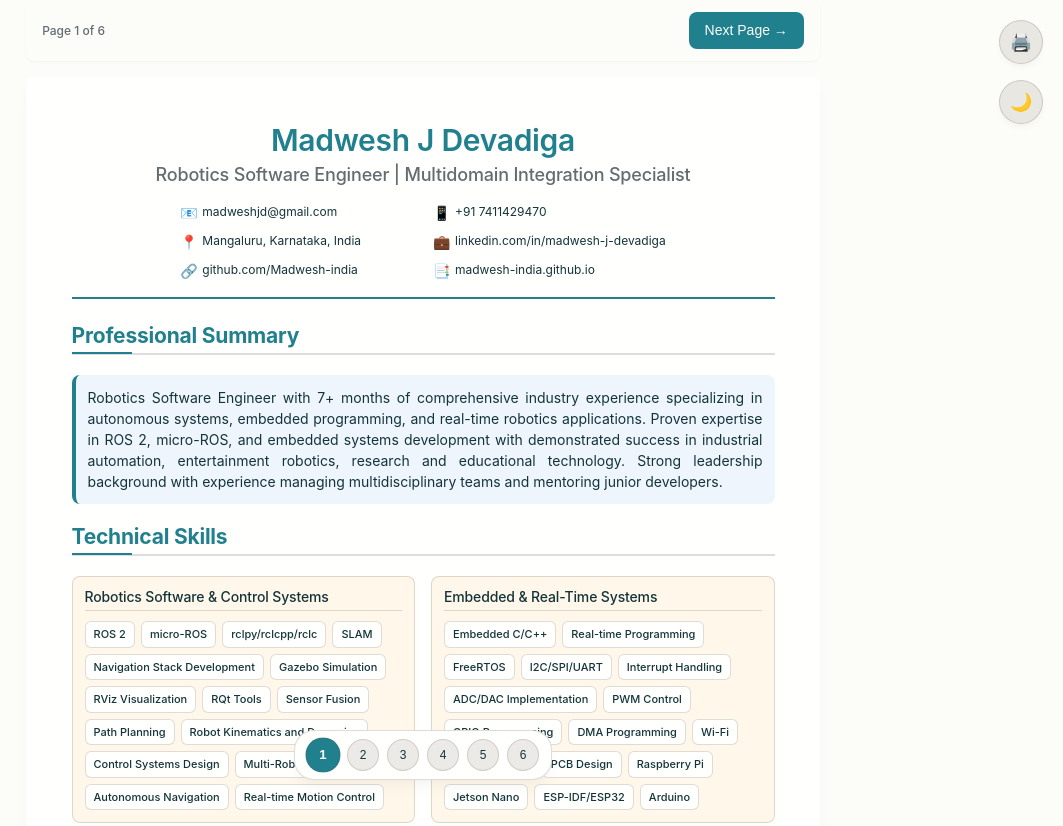
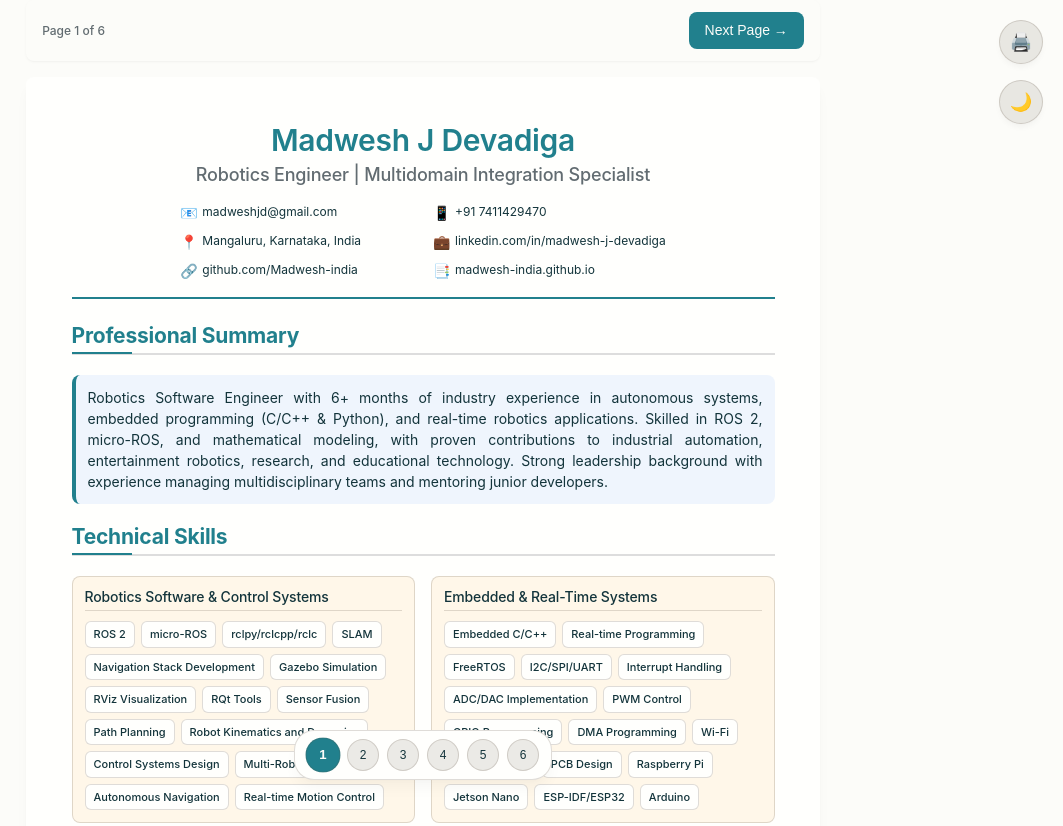
Before and after one commit to Madwesh-india/Madwesh-india.github.io, a plain HTML site: page index.html in a window 1280 px wide. Shown: the top 826 px of the page, without its empty margins (217-1280 px from the left). Drawn offline with Linux system fonts and the light colour scheme; a web font is replaced by a local one.

Commit message:
Update job title and refine professional summary in resume

```diff
--- a/index.html
+++ b/index.html
@@ -26,7 +26,7 @@
         <header class="resume-header">
             <div class="header-content">
                 <h1 class="name">Madwesh J Devadiga</h1>
-                <h2 class="title">Robotics Software Engineer | Multidomain Integration Specialist</h2>
+                <h2 class="title">Robotics Engineer | Multidomain Integration Specialist</h2>
                 <div class="contact-info">
                     <div class="contact-grid">
                         <div class="contact-item">
@@ -62,7 +62,7 @@
         <section class="resume-section">
             <h3 class="section-title">Professional Summary</h3>
             <p class="summary-text">
-                Robotics Software Engineer with 7+ months of comprehensive industry experience specializing in autonomous systems, embedded programming, and real-time robotics applications. Proven expertise in ROS 2, micro-ROS, and embedded systems development with demonstrated success in industrial automation, entertainment robotics, research and educational technology. Strong leadership background with experience managing multidisciplinary teams and mentoring junior developers.
+                Robotics Software Engineer with 6+ months of industry experience in autonomous systems, embedded programming (C/C++ & Python), and real-time robotics applications. Skilled in ROS 2, micro-ROS, and mathematical modeling, with proven contributions to industrial automation, entertainment robotics, research, and educational technology. Strong leadership background with experience managing multidisciplinary teams and mentoring junior developers.
             </p>
         </section>
 
```
